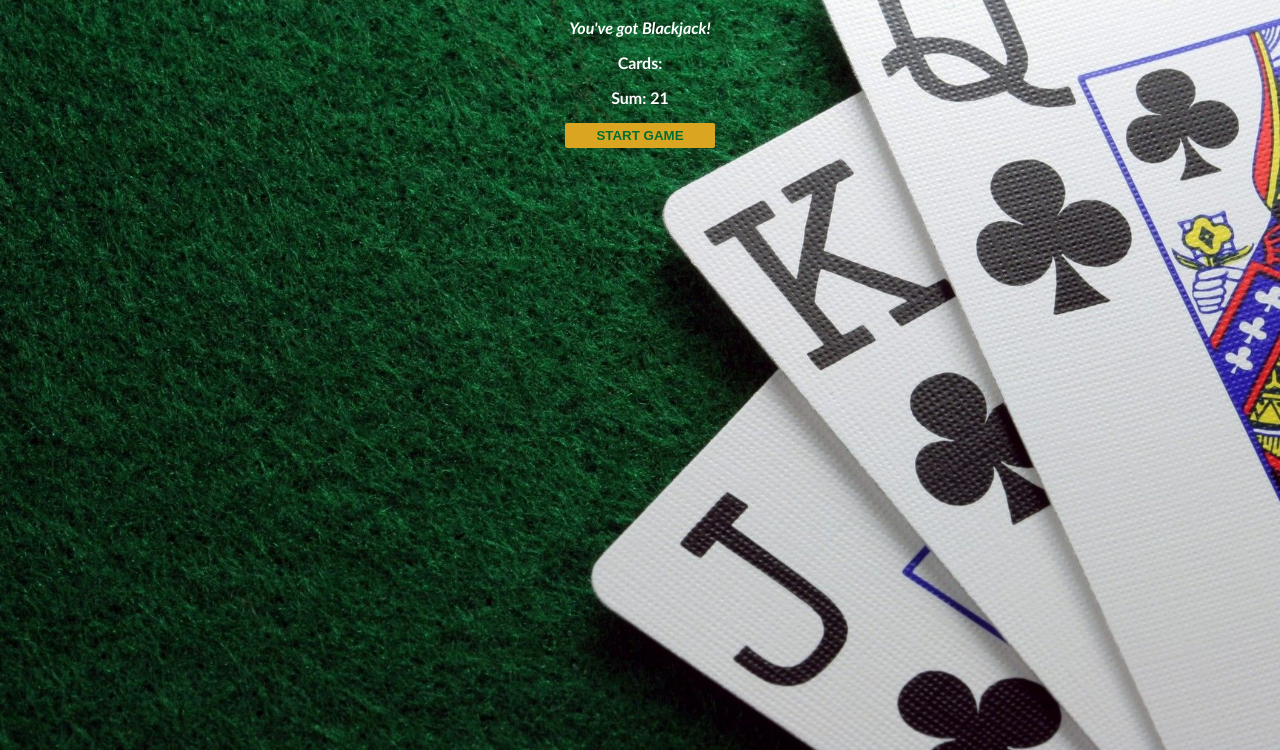
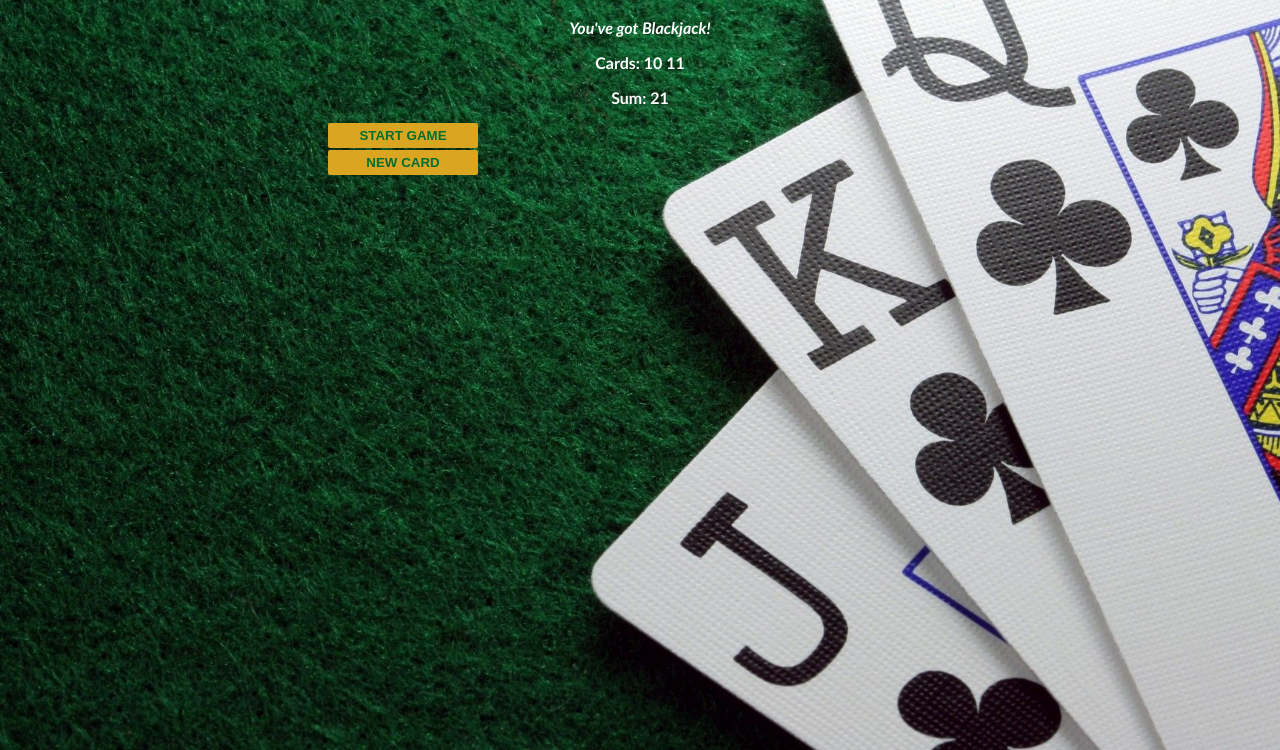
Before and after one commit to roy-eugene049/Blackjack-Game, a plain HTML site: page index.html in a window 1280 px wide. Both pictures are taken after a click on the button "START GAME". Shown: the part 50-800 px from the top of the page. Drawn offline with Linux system fonts and the light colour scheme.

Commit message:
New Card

```diff
--- a/index.css
+++ b/index.css
@@ -23,5 +23,9 @@ button {
     padding-bottom: 5px;
     font-weight: bold;
     border: none;
+    display: block;
     border-radius: 2px;
+    margin-bottom: 2px;
+    margin-top: 2px;
+    margin-left: 320px;
 }
--- a/index.html
+++ b/index.html
@@ -6,9 +6,10 @@
     <div class="container">
         <h1>Blackjack</h1>
         <p id="message-el">Want to play a round?</p>
-        <p>Cards:</p>
+        <p id="cards-el">Cards:</p>
         <p id="sum-el">Sum:</p>
         <button onclick="startGame()">START GAME</button>
+        <button onclick="newCard()">NEW CARD</button>
     </div>
         <script src="index.js"></script>
     </body>
--- a/index.js
+++ b/index.js
@@ -8,8 +8,10 @@ let message = ""
 let messageEl = document.getElementById("message-el")
 // let sumEl = document.getElementById("sum-el")
 let sumEl = document.querySelector("#sum-el")
+let cardsEl = document.querySelector("#cards-el")
 
 function startGame() {
+    cardsEl.textContent = "Cards: " + firstCard + " " + secondCard
     sumEl.textContent = "Sum: " + sum
     if (sum <= 20) {
         message = "Do you want to draw a new card?"
@@ -22,3 +24,7 @@ function startGame() {
     }
     messageEl.textContent = message
 }
+
+function newCard() {
+    console.log("Drawing a new card from the deck!")
+}
```
